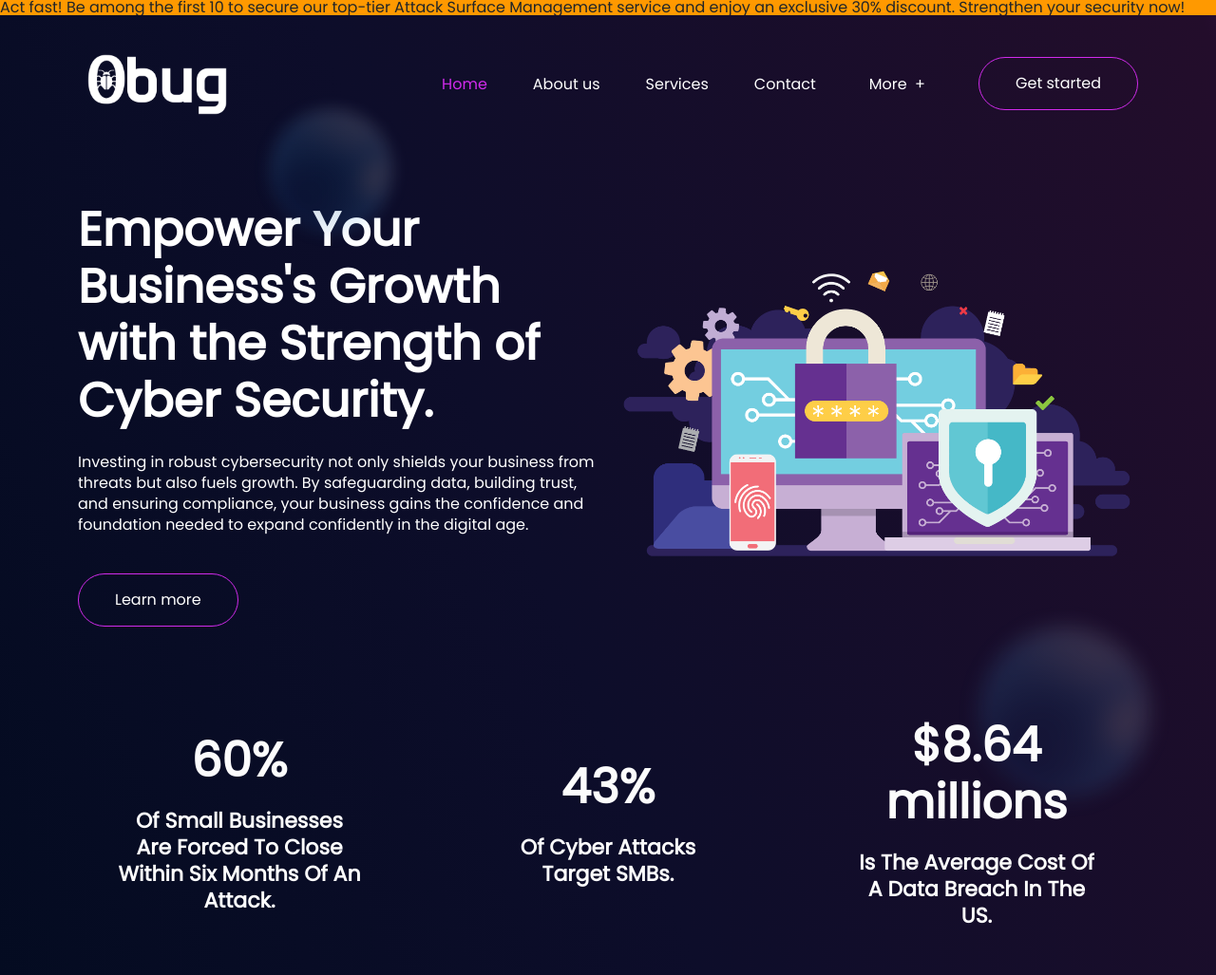
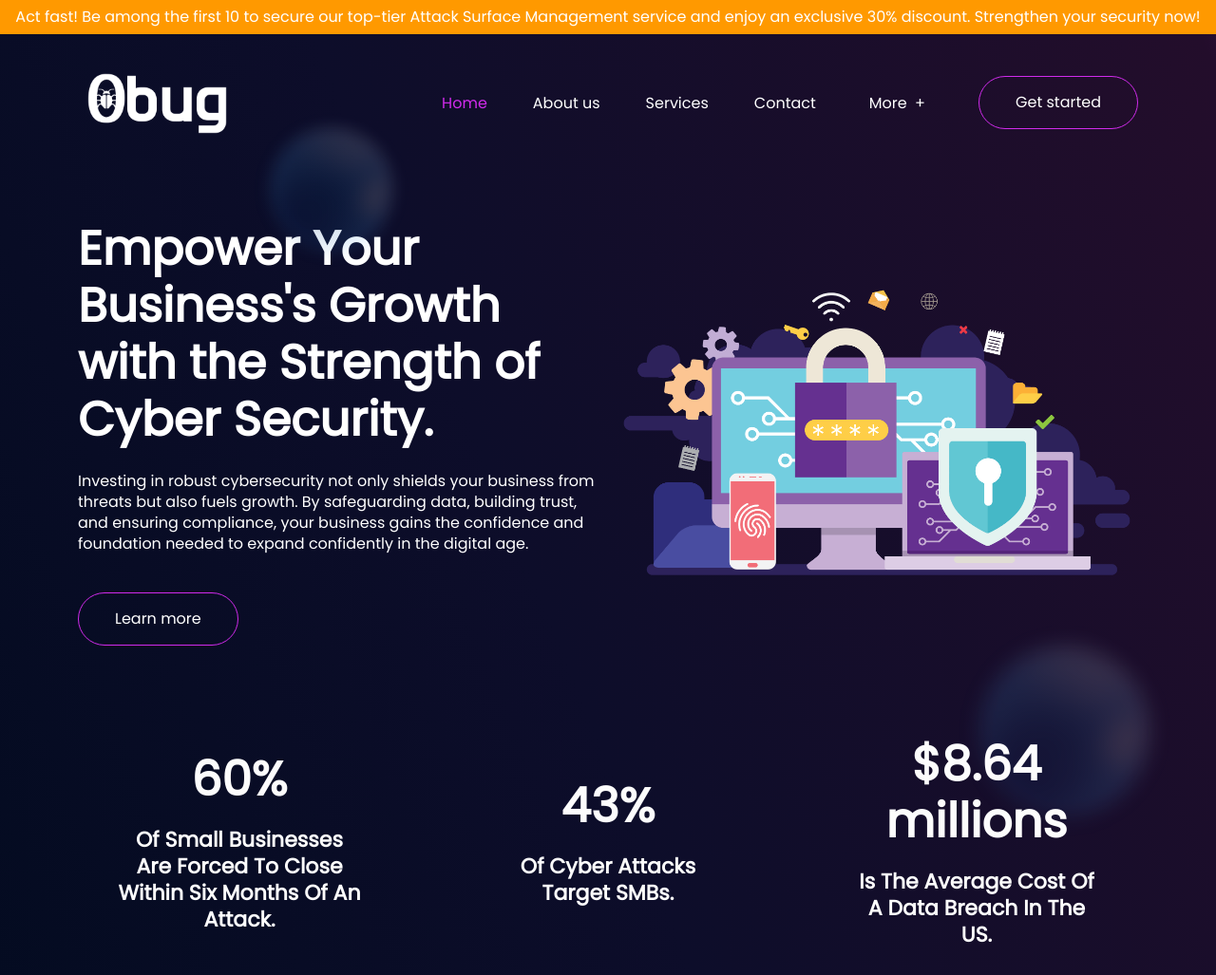
Before and after one commit to 0bugltd/0bugwebsite, a plain HTML site: page index.html in a window 1280 px wide. Shown: the top 1027 px of the page at 95% size. Drawn offline with Linux system fonts and the light colour scheme.

Commit message:
Update style.css

```diff
--- a/assets/css/style.css
+++ b/assets/css/style.css
@@ -2150,12 +2150,12 @@ textarea:focus {
 
 
 /* Offer Banner CSS */
-/*
+
 .offer-banner {
-   / background-color: #ff69b4; / Pink color or your preferred color
-    color: #fff; /* Text color
+   / background-color: #ff69b4;
+    color: #fff;
     padding: 10px;
     text-align: center;
 }
-*/
+
 /* ====== End of 9.1. hero section ====== */
```
